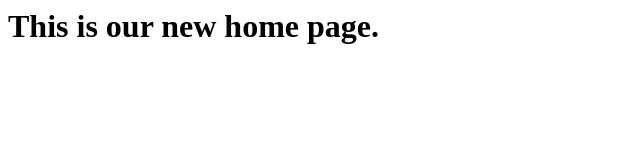
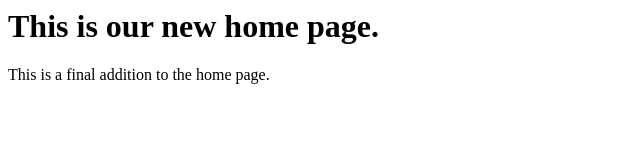
Before and after one commit to ankitavaghani/profitable_git_lessons, a plain HTML site: page home_page.html in a window 1280 px wide. Shown: the whole page, without its empty margins (0-640 px from the left). Drawn offline with Linux system fonts and the light colour scheme.

Commit message:
complete homepage

```diff
--- a/home_page.html
+++ b/home_page.html
@@ -7,5 +7,6 @@
 </head>
 <body>
     <h1>This is our new home page.</h1>
+    <p>This is a final addition to the home page.</p>
 </body>
 </html>
```
